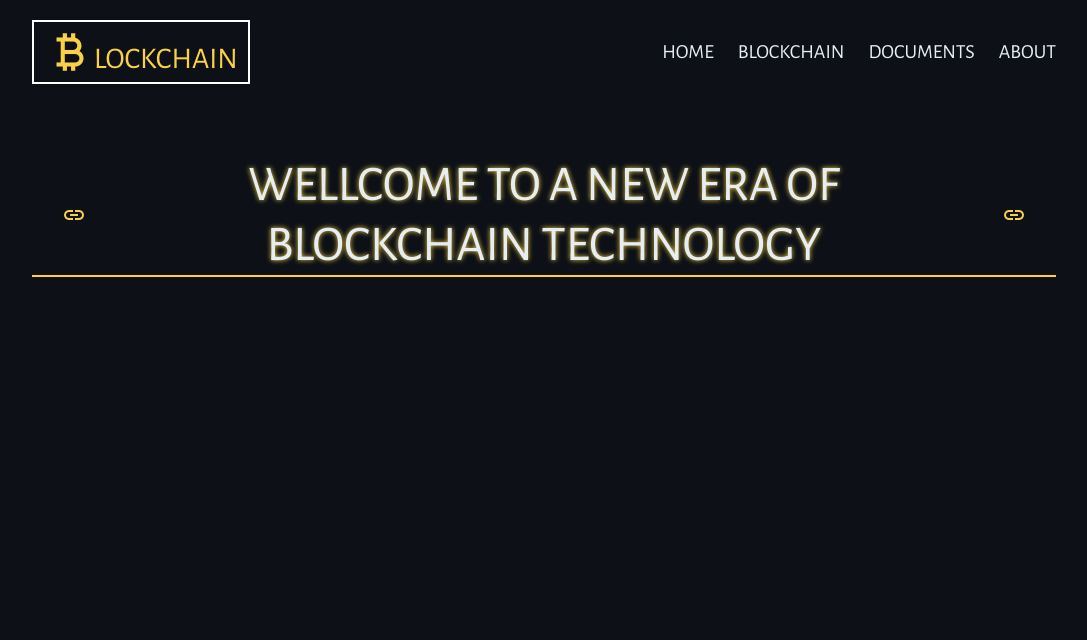
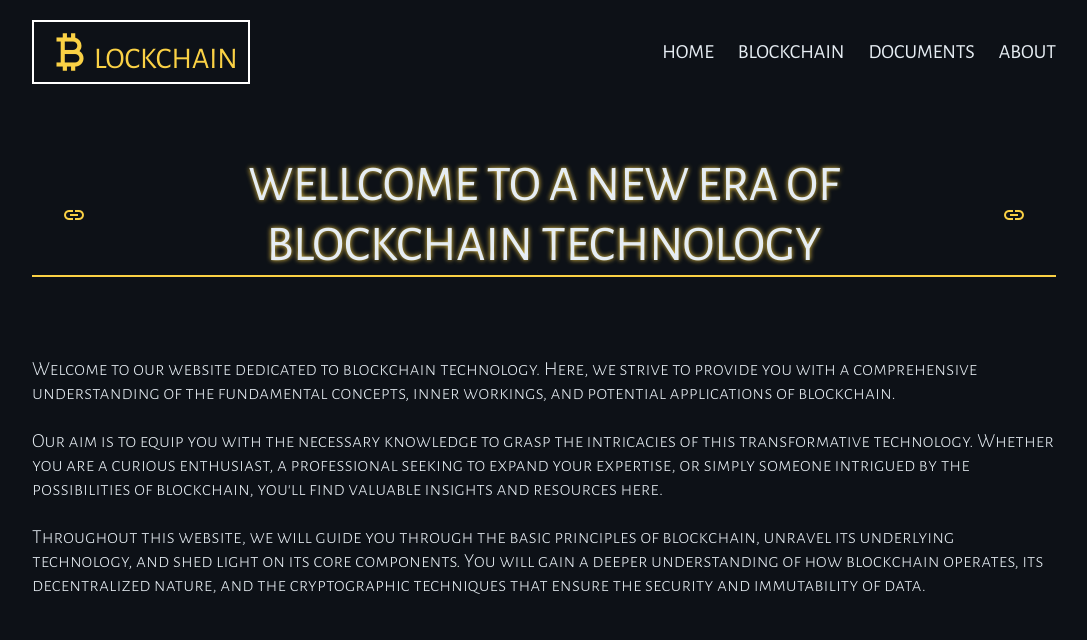
Before and after one commit to Officialibn1/groupziicsc413, a plain HTML site: page index.html in a window 1280 px wide. Shown: the whole page, without its empty margins (96-1183 px from the left). Drawn offline with nearby package versions, Linux system fonts and the light colour scheme.

Commit message:
Intro section complete

```diff
--- a/index.css
+++ b/index.css
@@ -19,7 +19,7 @@
 }
 
 .lead {
-    font-size: 18px;
+    font-size: 20px;
     font-weight: 300;
 }
 
--- a/index.html
+++ b/index.html
@@ -54,6 +54,19 @@
         </header>
     </section>
 
+    <!-- Into Section -->
+    <section class="container">
+        <div class="intoduction">
+            <p class="lead">
+                Welcome to our website dedicated to blockchain technology. Here, we strive to provide you with a comprehensive understanding of the fundamental concepts, inner workings, and potential applications of blockchain. <br> <br>
+
+                Our aim is to equip you with the necessary knowledge to grasp the intricacies of this transformative technology. Whether you are a curious enthusiast, a professional seeking to expand your expertise, or simply someone intrigued by the possibilities of blockchain, you'll find valuable insights and resources here. <br><br>
+
+                Throughout this website, we will guide you through the basic principles of blockchain, unravel its underlying technology, and shed light on its core components. You will gain a deeper understanding of how blockchain operates, its decentralized nature, and the cryptographic techniques that ensure the security and immutability of data.
+            </p>
+        </div>
+    </section>
+
 
     <script src="index.js"></script>
 </body>
```
